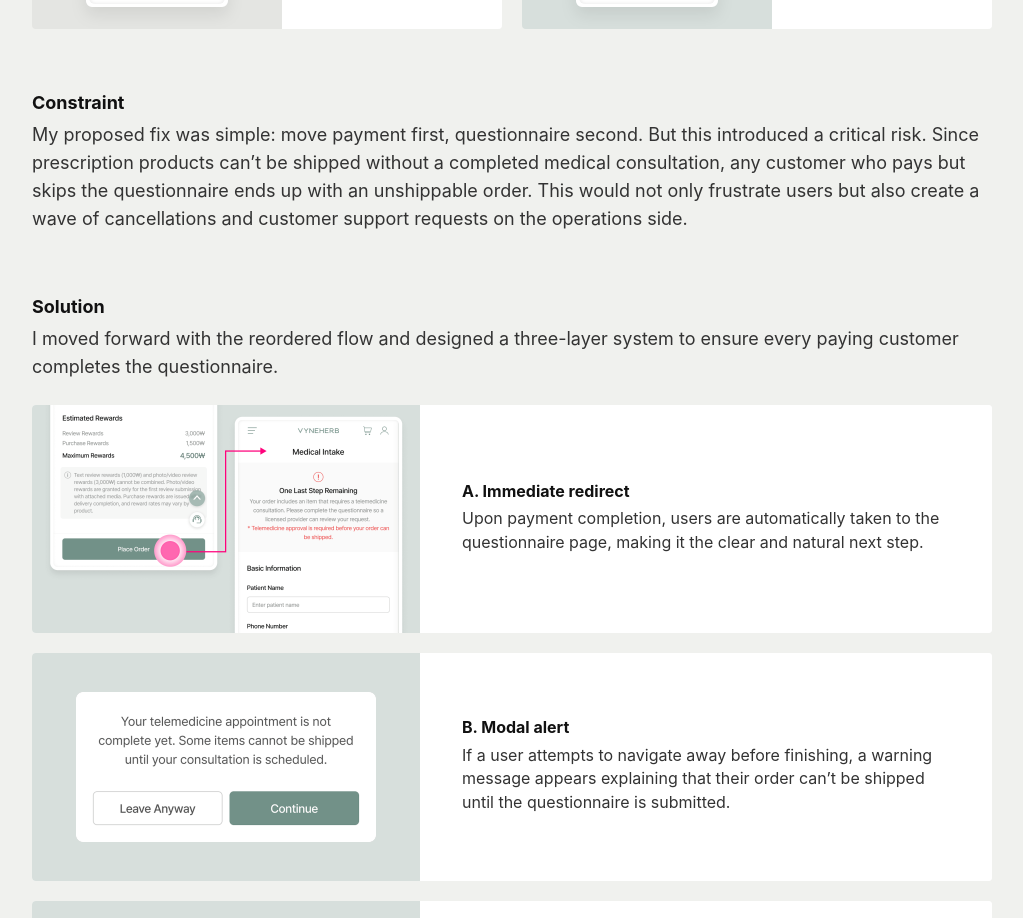
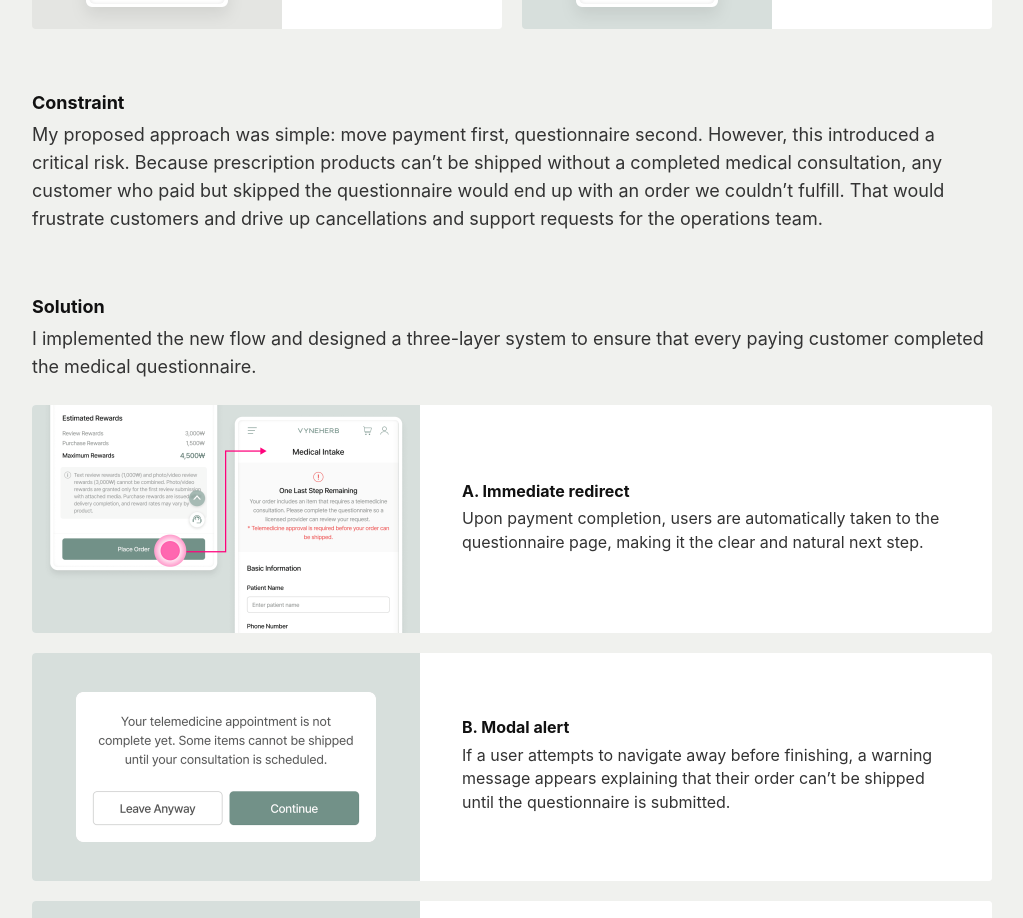
Before and after one commit to dani-shin/portfolio, a Next.js app: page /work/project1 in a window 1280 px wide. Shown: the part 2361-3279 px from the top of the page, without its empty margins (128-1151 px from the left). Built offline with nearby package versions, Linux system fonts and the light colour scheme; grey boxes are pictures that could not be loaded; a web font is replaced by a local one.

Commit message:
Refine Constraint and Solution copy in project1 CaseStudyContent

```diff
--- a/components/work/project1/CaseStudyContent.tsx
+++ b/components/work/project1/CaseStudyContent.tsx
@@ -98,12 +98,12 @@ export default function CaseStudyContent() {
       <div className="max-w-[960px] mb-16">
         <h4 className="type-subtitle-1 text-[#111111] mb-1">Constraint</h4>
         <p className="type-body-1 text-[#333333] mb-15">
-          My proposed fix was simple: move payment first, questionnaire second. But this introduced a critical risk. Since prescription products can’t be shipped without a completed medical consultation, any customer who pays but skips the questionnaire ends up with an unshippable order. This would not only frustrate users but also create a wave of cancellations and customer support requests on the operations side.
+          My proposed approach was simple: move payment first, questionnaire second. However, this introduced a critical risk. Because prescription products can’t be shipped without a completed medical consultation, any customer who paid but skipped the questionnaire would end up with an order we couldn’t fulfill. That would frustrate customers and drive up cancellations and support requests for the operations team.
         </p>
 
         <h4 className="type-subtitle-1 text-[#111111] mb-1">Solution</h4>
         <p className="type-body-1 text-[#333333] mb-6">
-          I moved forward with the reordered flow and designed a three-layer system to ensure every paying customer completes the questionnaire.
+          I implemented the new flow and designed a three-layer system to ensure that every paying customer completed the medical questionnaire.
         </p>
 
         <div className="space-y-5">
```
